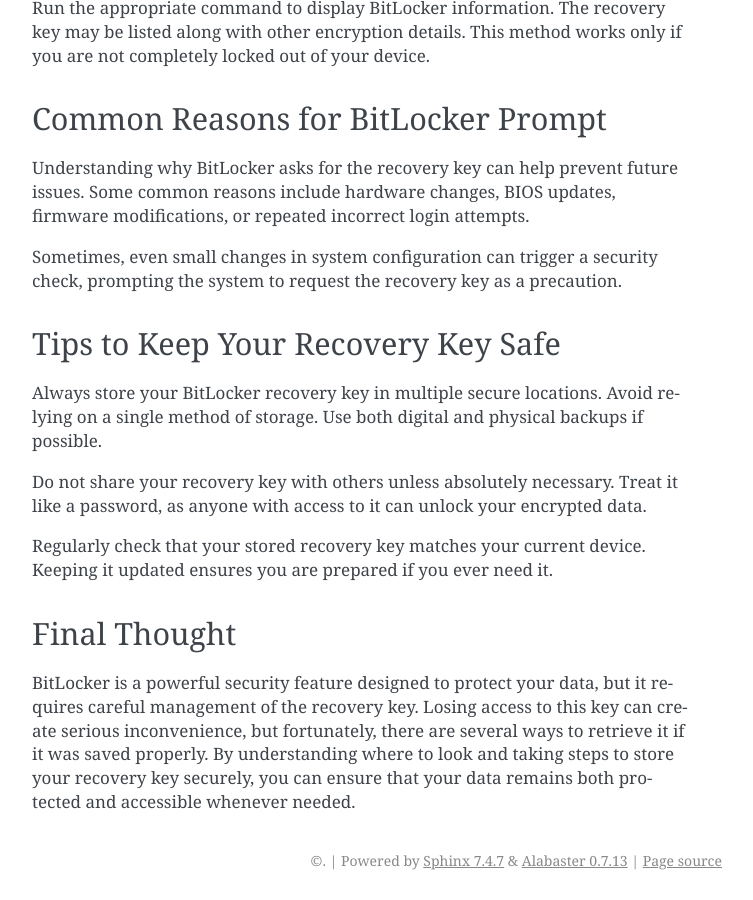
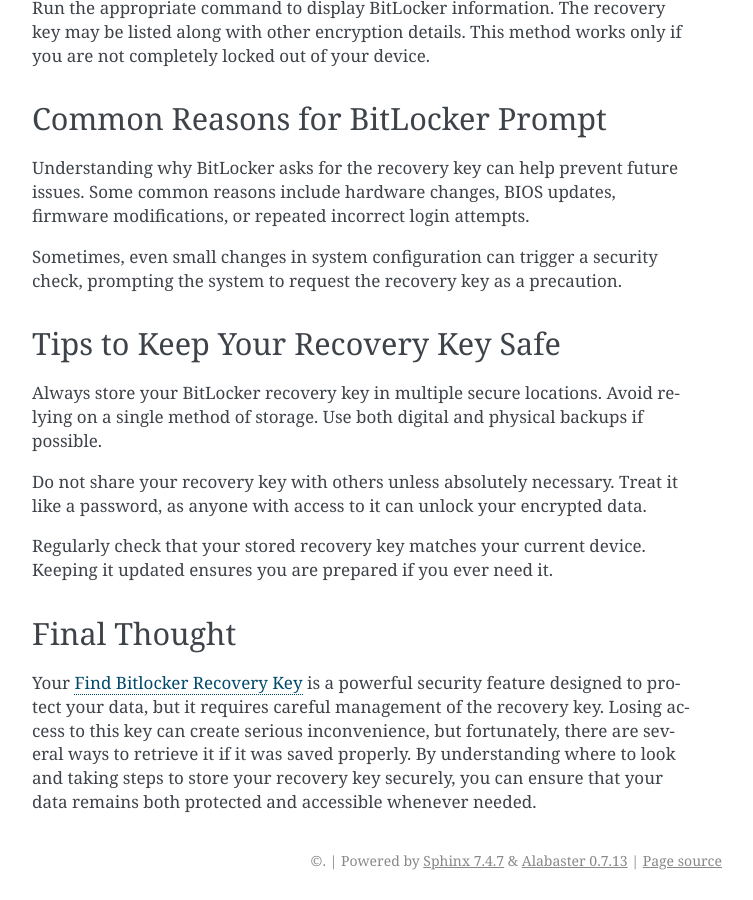
Before and after one commit to Nirjaly/Find-Bitlocker-Recovery-Key, a Sphinx documentation site: the page built from docs/index.rst, in a window 1280 px wide and 900 px high, scrolled down 2369 px. Shown: the whole window, without its empty margins (388-1141 px from the left). Built offline with Sphinx 7.4.7, drawn with Linux system fonts in a browser that asks for light colours.

Commit message:
Update index.rst

```diff
--- a/docs/index.rst
+++ b/docs/index.rst
@@ -80,4 +80,4 @@
 Final Thought
 -------------
 
-BitLocker is a powerful security feature designed to protect your data, but it requires careful management of the recovery key. Losing access to this key can create serious inconvenience, but fortunately, there are several ways to retrieve it if it was saved properly. By understanding where to look and taking steps to store your recovery key securely, you can ensure that your data remains both protected and accessible whenever needed.
+Your `Find Bitlocker Recovery Key <https://find-bitlocker-recovery-key.readthedocs.io/en/latest/>`_ is a powerful security feature designed to protect your data, but it requires careful management of the recovery key. Losing access to this key can create serious inconvenience, but fortunately, there are several ways to retrieve it if it was saved properly. By understanding where to look and taking steps to store your recovery key securely, you can ensure that your data remains both protected and accessible whenever needed.
```
